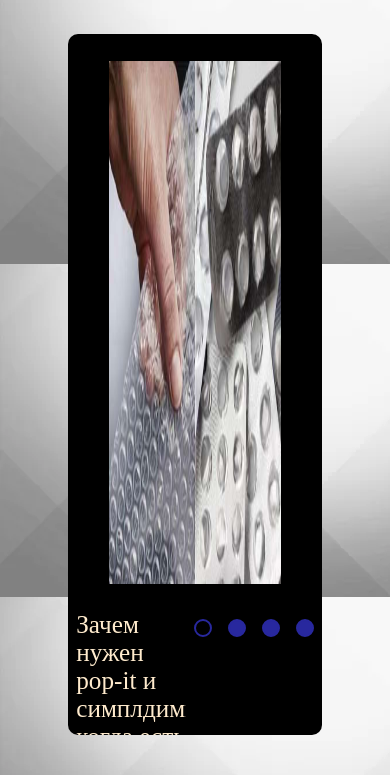
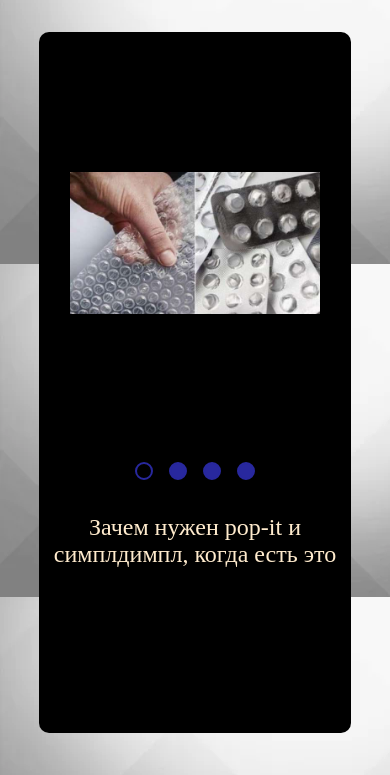
Before and after one commit to annank18/cssMemSlider, a plain HTML site: page index.html in a window 390 px wide. Shown: the part 69-844 px from the top of the page. Drawn offline with Linux system fonts and the light colour scheme.

Commit message:
feat: update mobile version (Sat,May 14, 2022 06:39:43 PM)

```diff
--- a/index.html
+++ b/index.html
@@ -5,6 +5,7 @@
     <meta http-equiv="X-UA-Compatible" content="IE=edge">
     <meta name="viewport" content="width=device-width, initial-scale=1.0">
     <link rel="stylesheet" href="style.css">
+    <link rel="icon" href="ico/1537688749.ico">
     <title>cssMemSlider</title>
 </head>
 <body>
--- a/style.css
+++ b/style.css
@@ -17,7 +17,7 @@ header{
     align-items: center;
     justify-content: center;
     background-color: teal;
-    margin-bottom: 1.5rem;
+    margin-bottom: 5vh;
 }
 h1{
     margin: 0;
@@ -35,13 +35,12 @@ h1{
 }
 .slider{
     width: 400%;
-    height: 93vh;
+    height: 73vh;
     display: flex;
     align-items: center;
 }
 input{
-    display: inline;
-    visibility: hidden;
+    display: none;
 }
 .slide{
     width: 25%;
@@ -166,3 +165,41 @@ input{
     border: 0.143em solid white;
     box-shadow: 0 0 0.5rem white;
 }
+
+@media screen and (max-width: 768px) {
+    .control__container{
+        flex-direction: column-reverse;
+        align-items: center;
+        gap: 3vh;
+    }
+    .slider{
+        height: 65vh;
+    }
+    .slide img{
+        height: 59vh;
+        width: 80%;
+    }
+    .slider__container{
+        width: 80%;
+    }
+    .text__container{
+    padding: 0;
+    width: 95%;
+    text-align: center;
+    }
+    .text{
+        font-size: 1.5rem;
+    }
+    .navigation-btn{
+        padding:  0.5rem 0.5rem 0.5rem;
+    }
+}
+
+@media screen and (max-width: 600px) {
+    .slider{
+        height: 50vh;
+    }
+    .slide img{
+        height: auto;
+    }
+}
```
